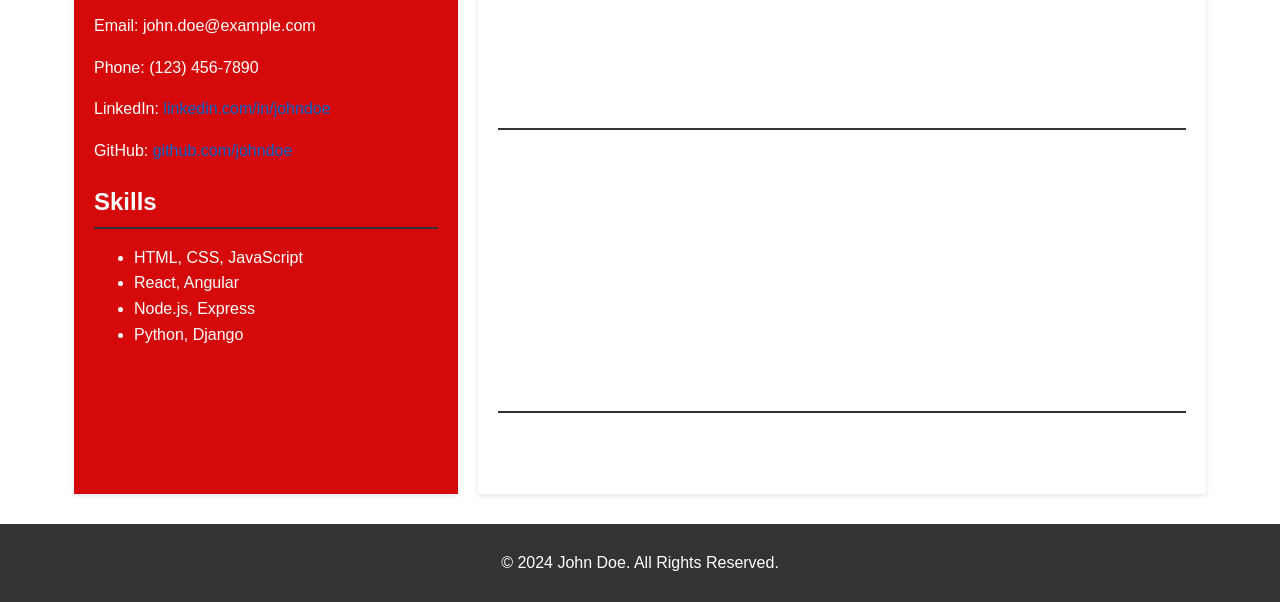
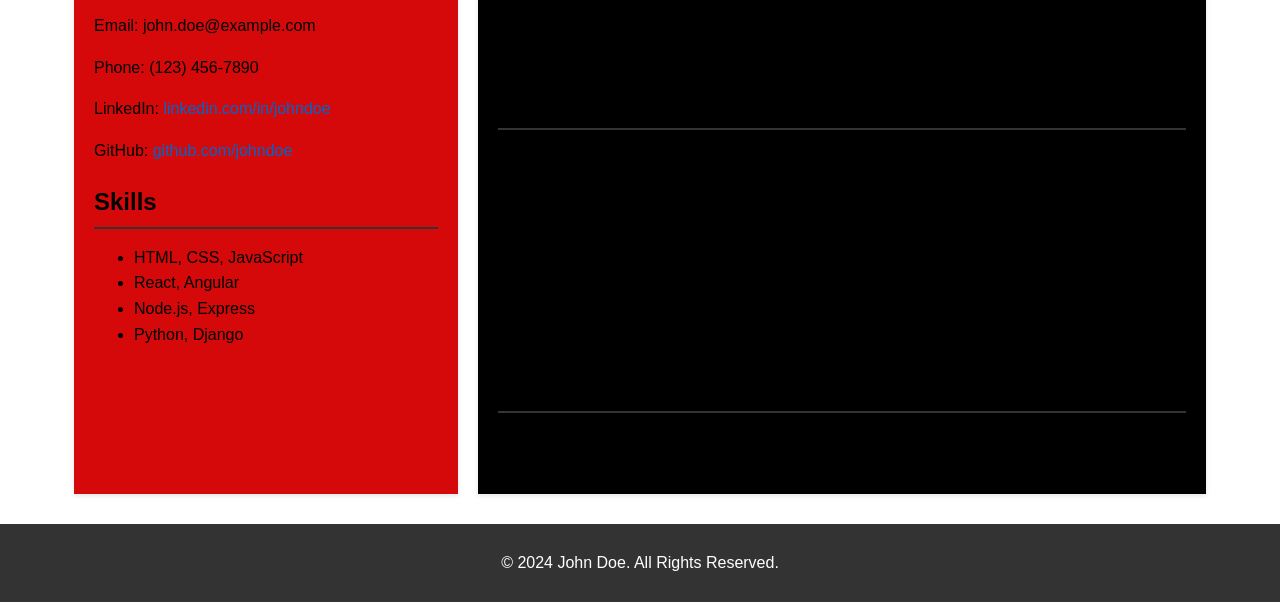
Before and after one commit to Jwigfall4627/About-Me, a plain HTML site: page resume.html in a window 1280 px wide. Shown: the part 263-865 px from the top of the page. Drawn offline with Linux system fonts and the light colour scheme.

Commit message:
Changes.

```diff
--- a/resumeStyle.css
+++ b/resumeStyle.css
@@ -2,7 +2,7 @@ body {
     margin: 0;
     font-family: Arial, sans-serif;
     line-height: 1.6;
-    color: #ffffff;
+    color: #000000;
     background-color: #f5272700;
 }
 
@@ -43,7 +43,7 @@ body {
 .main-content {
     flex: 2;
     min-width: 300px;
-    background: #fff;
+    background: #000000;
     margin: 10px;
     padding: 20px;
     box-shadow: 0 2px 5px rgba(0, 0, 0, 0.1);
```
